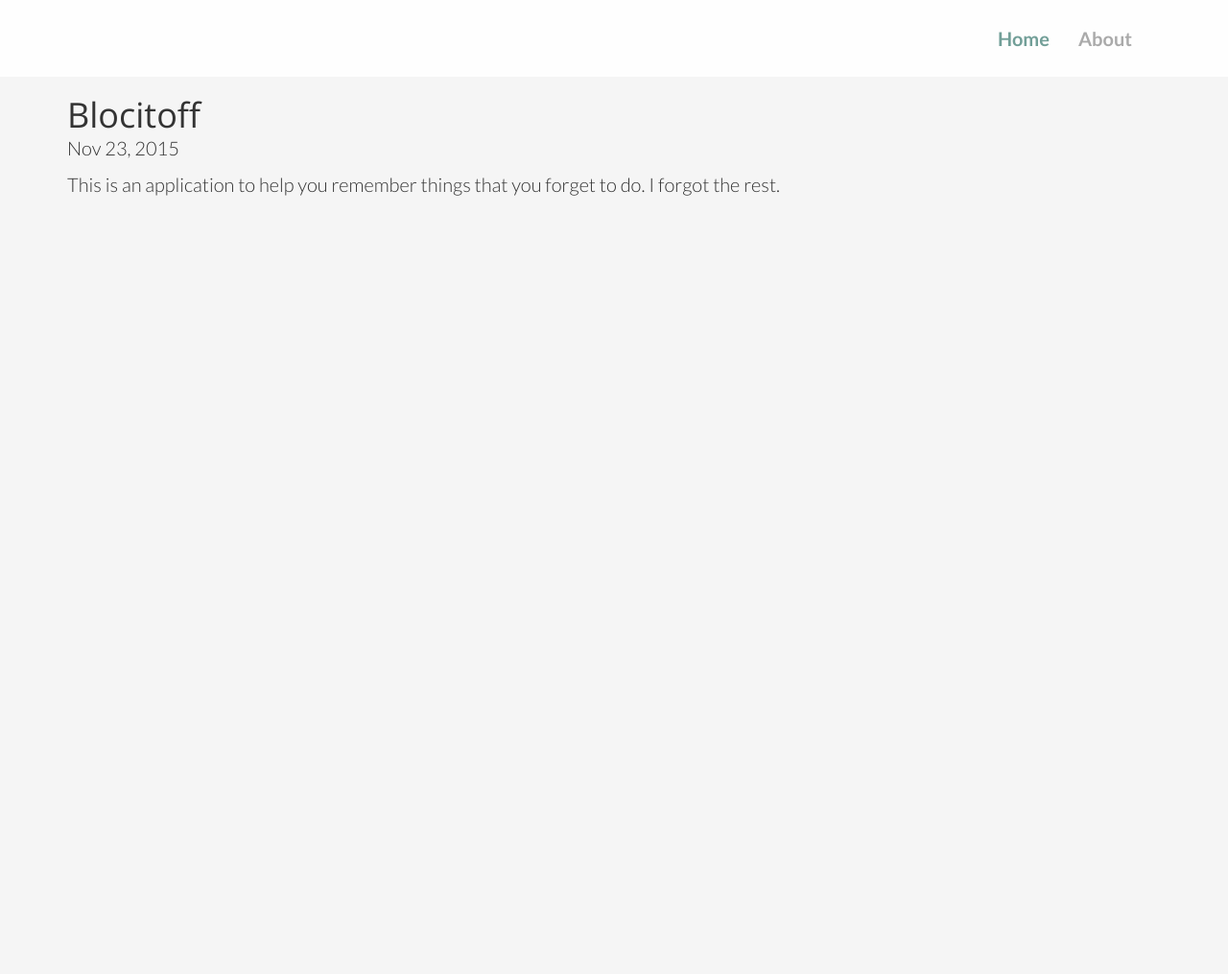
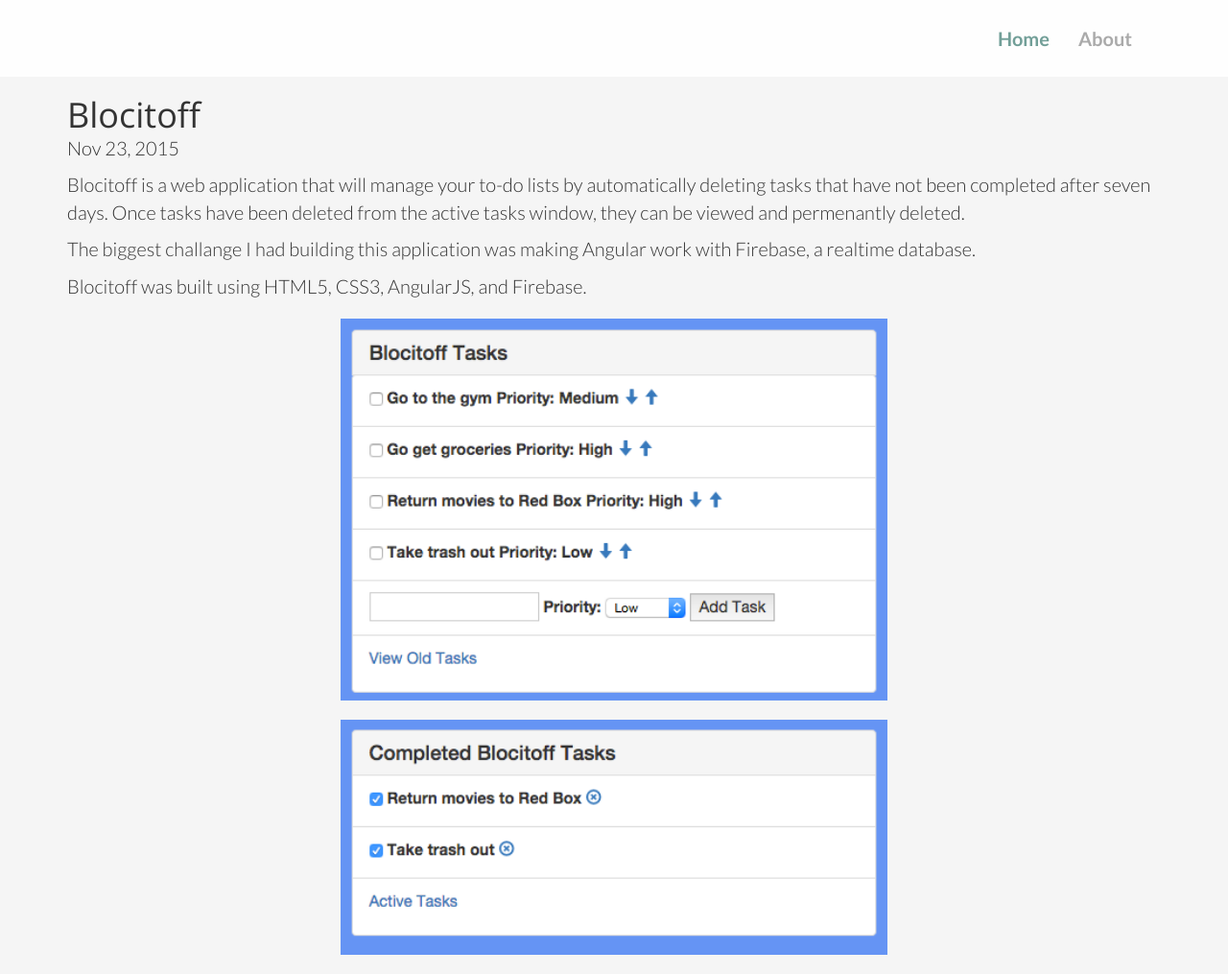
Before and after one commit to dfuentes22/dfuentes22.github.io, a Jekyll site: the page built from _posts/2015-11-23-Blocitoff.md, in a window 1280 px wide. Shown: the whole page at 96% size. Built offline with Jekyll 4.4.1, drawn with Linux system fonts in a browser that asks for light colours; nearby versions of some CDN libraries; before the commit the page ends 900 px from its top, so only the background shows below that.

Commit message:
update blocitoff post

```diff
--- a/_posts/2015-11-23-Blocitoff.md
+++ b/_posts/2015-11-23-Blocitoff.md
@@ -6,4 +6,13 @@
 categories: Bloc Apps
 ---
 
-This is an application to help you remember things that you forget to do. I forgot the rest.
+Blocitoff is a web application that will manage your to-do lists by automatically deleting tasks that have not been completed after seven days. Once tasks have been deleted from the active tasks window, they can be viewed and permenantly deleted.
+
+The biggest challange I had building this application was making Angular work with Firebase, a realtime database.
+
+Blocitoff was built using HTML5, CSS3, AngularJS, and Firebase.
+
+<div class="preview">
+<img src="../img/blocitoff-1.jpg">
+<img src="../img/blocitoff-2.jpg">
+</div>
```
Also changed, not shown: img/blocitoff-1.jpg (added), img/blocitoff-2.jpg (added).
